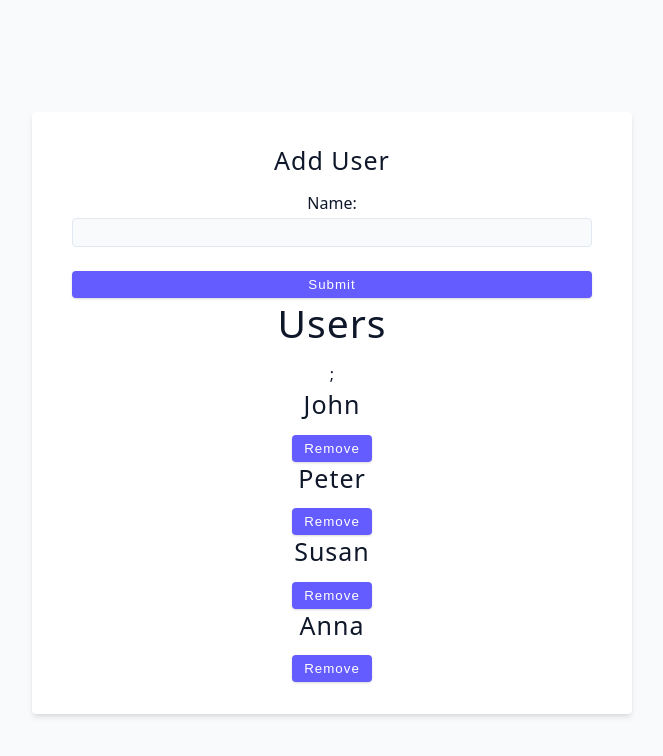
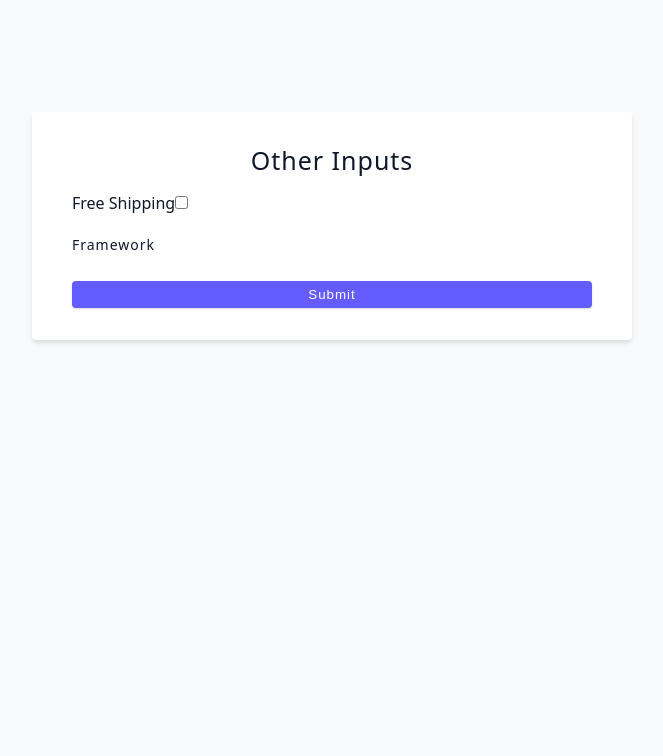
Before and after one commit to saquibe/react-with-vite, a React (Vite) app in the folder vite-project/: page / in a window 1280 px wide. Shown: the top 756 px of the page, without its empty margins (308-971 px from the left). Built offline with nearby package versions, Linux system fonts and the light colour scheme; the HTML template or start-up script is replaced by a standard one.

Commit message:
add multiple inputs and other inputs forms to the application

```diff
--- /dev/null
+++ b/vite-project/src/05-forms/03-multiple-inputs.jsx
@@ -0,0 +1,71 @@
+import React, { useState } from "react";
+
+function MultipleInputs() {
+  const [user, setUser] = useState({
+    name: "",
+    email: "",
+    password: "",
+  });
+
+  const handleChange = (e) => {
+    // console.log(e.target.name);
+    // console.log(e.target.value);
+    setUser({ ...user, [e.target.name]: e.target.value });
+  };
+
+  const handleSubmit = (e) => {
+    e.preventDefault();
+    console.log(user);
+  };
+  return (
+    <div>
+      <form className="form" onSubmit={handleSubmit}>
+        <h4>multiple inputs</h4>
+        <div className="form-row">
+          <label htmlFor="name" className="form-label">
+            Name:
+          </label>
+          <input
+            type="text"
+            id="name"
+            className="form-input"
+            value={user.name}
+            onChange={handleChange}
+            name="name"
+          />
+        </div>
+        <div className="form-row">
+          <label htmlFor="email" className="form-label">
+            Email:
+          </label>
+          <input
+            type="email"
+            id="email"
+            className="form-input"
+            value={user.email}
+            onChange={handleChange}
+            name="email"
+          />
+        </div>
+        <div className="form-row">
+          <label htmlFor="password" className="form-label">
+            Password:
+          </label>
+          <input
+            type="password"
+            id="password"
+            className="form-input"
+            value={user.password}
+            onChange={handleChange}
+            name="password"
+          />
+        </div>
+        <button className="btn" type="submit">
+          submit
+        </button>
+      </form>
+    </div>
+  );
+}
+
+export default MultipleInputs;
--- /dev/null
+++ b/vite-project/src/05-forms/04-other-inputs.jsx
@@ -0,0 +1,39 @@
+import React, { useState } from "react";
+
+const framework = ["react", "angular", "vue", "sevelte"];
+
+function OtherInputs() {
+  const [shipping, setShipping] = useState(false);
+
+  const handleShipping = (e) => {
+    // console.log(e.target.checked);
+    setShipping(e.target.checked);
+  };
+  return (
+    <div>
+      <form className="form">
+        <h4>other inputs</h4>
+        <div className="form-row" style={{ textAlign: "left" }}>
+          <label htmlFor="shipping">Free Shipping</label>
+          <input
+            type="checkbox"
+            name="shipping"
+            id="shipping"
+            checked={shipping}
+            onChange={handleShipping}
+          />
+        </div>
+        <div className="form-row" style={{ textAlign: "left" }}>
+          <label htmlFor="framework" className="form-label">
+            Framework
+          </label>
+        </div>
+        <button type="submit" className="btn btn-block">
+          submit
+        </button>
+      </form>
+    </div>
+  );
+}
+
+export default OtherInputs;
--- a/vite-project/src/App.jsx
+++ b/vite-project/src/App.jsx
@@ -1,5 +1,7 @@
-import UserChallenge from "./05-forms/02-user-challenge";
+import OtherInputs from "./05-forms/04-other-inputs";
 import "./App.css";
+// import MultipleInputs from "./05-forms/03-multiple-inputs";
+// import UserChallenge from "./05-forms/02-user-challenge";
 // import ControlledInputs from "./05-forms/01-controlled-inputs";
 // import List from "./04-leverage-javascript/List";
 // import Example from "./03-project-structure/Example";
@@ -48,7 +50,9 @@ function App() {
       <List /> */}
 
       {/* <ControlledInputs /> */}
-      <UserChallenge />
+      {/* <UserChallenge /> */}
+      {/* <MultipleInputs /> */}
+      <OtherInputs />
     </div>
   );
 }
```
